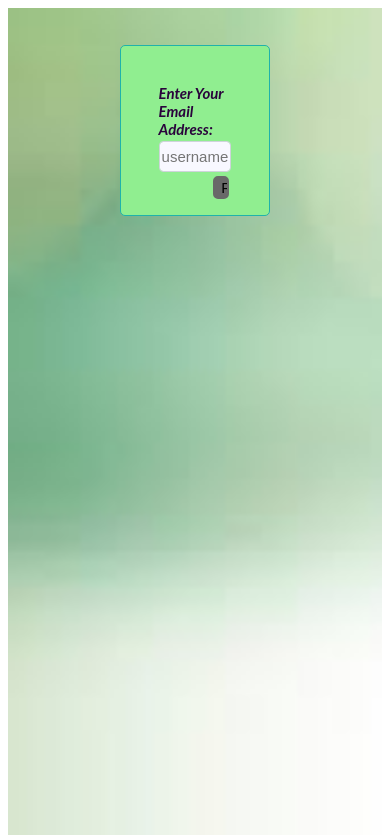
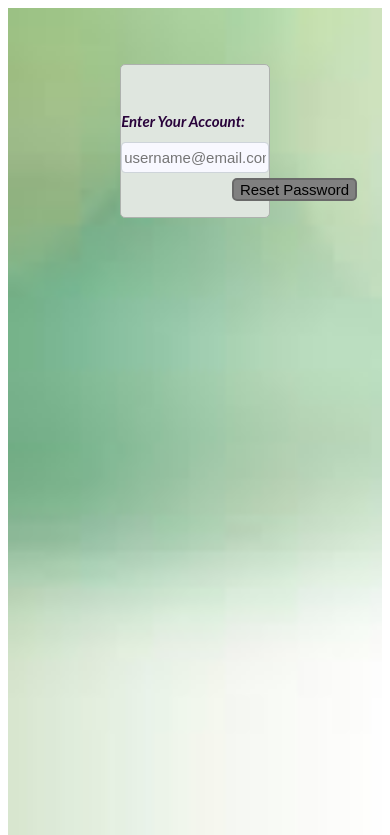
Before and after one commit to stevekimeu/courier, a PHP site: page /courier/user/forgot_password.php in a window 390 px wide. Shown: the top 835 px of the page. Run offline with PHP 8.4, Linux system fonts and the light colour scheme; some libraries are stand-ins or nearby versions.

Commit message:
Mobile Design

```diff
--- a/css/admin.css
+++ b/css/admin.css
@@ -630,6 +630,12 @@
 		margin-left:0%;
 		margin-top:0%;
 	}
+	.wrapper_login .user_login a{
+		font-size:14px;
+	}
+	.menu {
+		font-weight: bold;
+	  }
 
   }
   @media screen and (min-width: 481px) and (max-width: 768px) {
@@ -736,7 +742,8 @@
 				margin-left:25%;
 			}
 	.wrapper_login{
-				width:100%
+				width:100%;
+				margin-left:0%;
 			}
 	}
 	@media screen and (min-width: 769px) and (max-width: 1100px) {
@@ -837,4 +844,9 @@
 			float:left;
 			margin-left:0%;
 		}
+		.wrapper_login{
+			width:70%;
+			margin-left:15%;
+			margin-top:0%;
+		}
 	  }
--- a/css/central.css
+++ b/css/central.css
@@ -399,17 +399,24 @@ border-bottom: 1px solid #D3D3D3;
 .wrapper2{
 	margin-left: 30%;
 	margin-right:30%;
-	margin-top:10%;
+	margin-top:15%;
 	margin-bottom:0%;
-	border:1px solid #20B2AA;
+	border:1px solid rgb(173, 177, 173);
 	border-radius:5px;
-	background-color:lightgreen;
-	padding-left:10%;
-	padding-right:10%;
+	background-color:rgb(223, 230, 223);
+
 }
-.wrapper2 input[type = submit]{
+.wrapper2 .form-group input[type = submit]{
 	width:100%;
+	float:left;
+	background-color: #808080;
 }
+.wrapper2 .form-group input[type = submit]:hover{
+	width:100%;
+	float:left;
+	background-color: #808080;
+}
+
 
 .wrapper4{
 	width:100%;
--- a/user/forgot_password.php
+++ b/user/forgot_password.php
@@ -79,12 +79,12 @@ echo "<div class='error'>
 ?>
 <link href = "../css/central.css" type = "text/css" rel = "stylesheet" />
 <link href = "../css/admin.css" type = "text/css" rel = "stylesheet" />
-
+<link rel="icon" href="http://localhost/courier/images/log.png" type="image/icon type">
 <div class = "innercontainer">
 <div class = "wrapper2">
 <form method="post" action="" name="reset"><br /><br/>
 <div class = "form-group">
-<label><strong>Enter Your Email Address:</strong></label><br /><br />
+<label><strong>Enter Your Account:</strong></label><br /><br />
 <input type="email" name="email" class = "form-control" required placeholder="username@email.com" />
 <br /><br /></div>
 <div class = "form-group">
--- a/user/master.php
+++ b/user/master.php
@@ -63,7 +63,7 @@ if($sql->num_rows > 0){
 <table width = "100%">
 	<tr>
 		<td width ="100%" align = "center">
-		  <a href="javascript:void(0);" class = "menu" onclick="myFunction()">MENU</a>
+		  <a href="#">MENU</a>
 		  <a href="shop_animals.php">Bid Livestock</a>
 		  <a href="sell_livestock.php">Add Livestock</a>
 		  <a href="myposting.php">Edit Livestock Details</a>
--- a/user/user_login.php
+++ b/user/user_login.php
@@ -95,6 +95,8 @@ if($_SERVER["REQUEST_METHOD"] == "POST"){
     <title>Login</title>
 	<link rel="icon" href="http://localhost/mulling_logo.jpg" type="image/icon type">
    <link href = "../css/central.css" type = "text/css" rel = "stylesheet" />
+   <link rel="icon" href="http://localhost/courier/images/log.png" type="image/icon type">
+   <link href = "../css/admin.css" type = "text/css" rel = "stylesheet" />
     <style>
         body{ font: 14px sans-serif; }
         .wrapper{ width: 360px; padding: 20px; }
```
Also changed, not shown: user/Home.php (+7 -7 lines).
